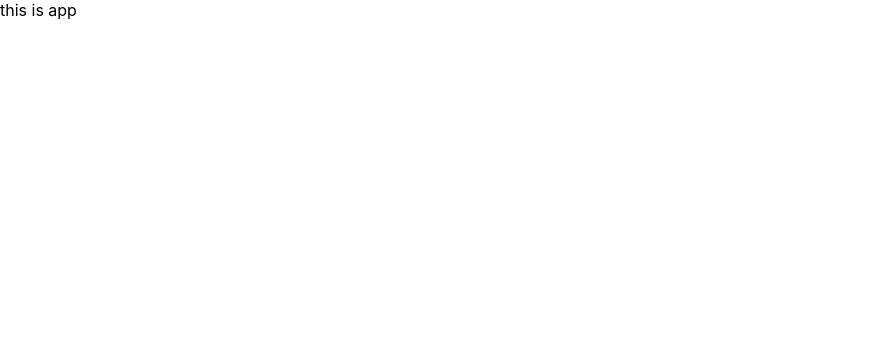
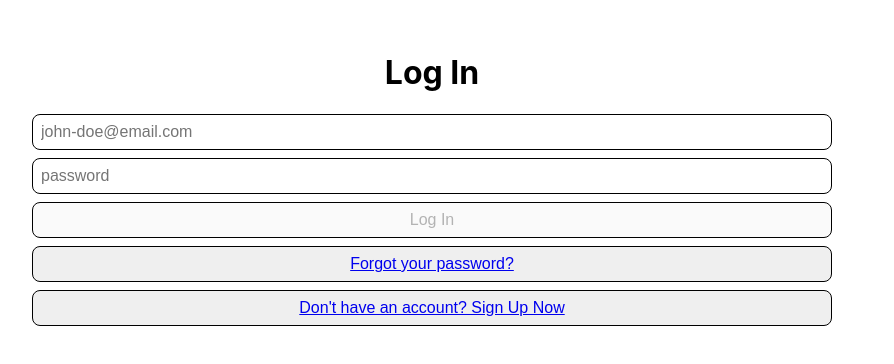
Before and after one commit to manalidarji/react-authentication, a React (Create React App) app in the folder front-end/: page /login in a window 1280 px wide. Shown: the top 364 px of the page, without its empty margins (0-894 px from the left). Built offline with nearby package versions, Linux system fonts and the light colour scheme.

Commit message:
added routing code

```diff
--- a/front-end/src/components/App.js
+++ b/front-end/src/components/App.js
@@ -1,6 +1,13 @@
+import { BrowserRouter, Routes, Route } from 'react-router-dom';
+import LogInPage from '../pages/LogInPage';
+
 const App = () => {
 	return(
-		<div>this is app</div>
+		<BrowserRouter>
+			<Routes>
+				<Route path='/login' element={<LogInPage/>} />
+			</Routes>
+		</BrowserRouter>
 	)
 }
 
```
